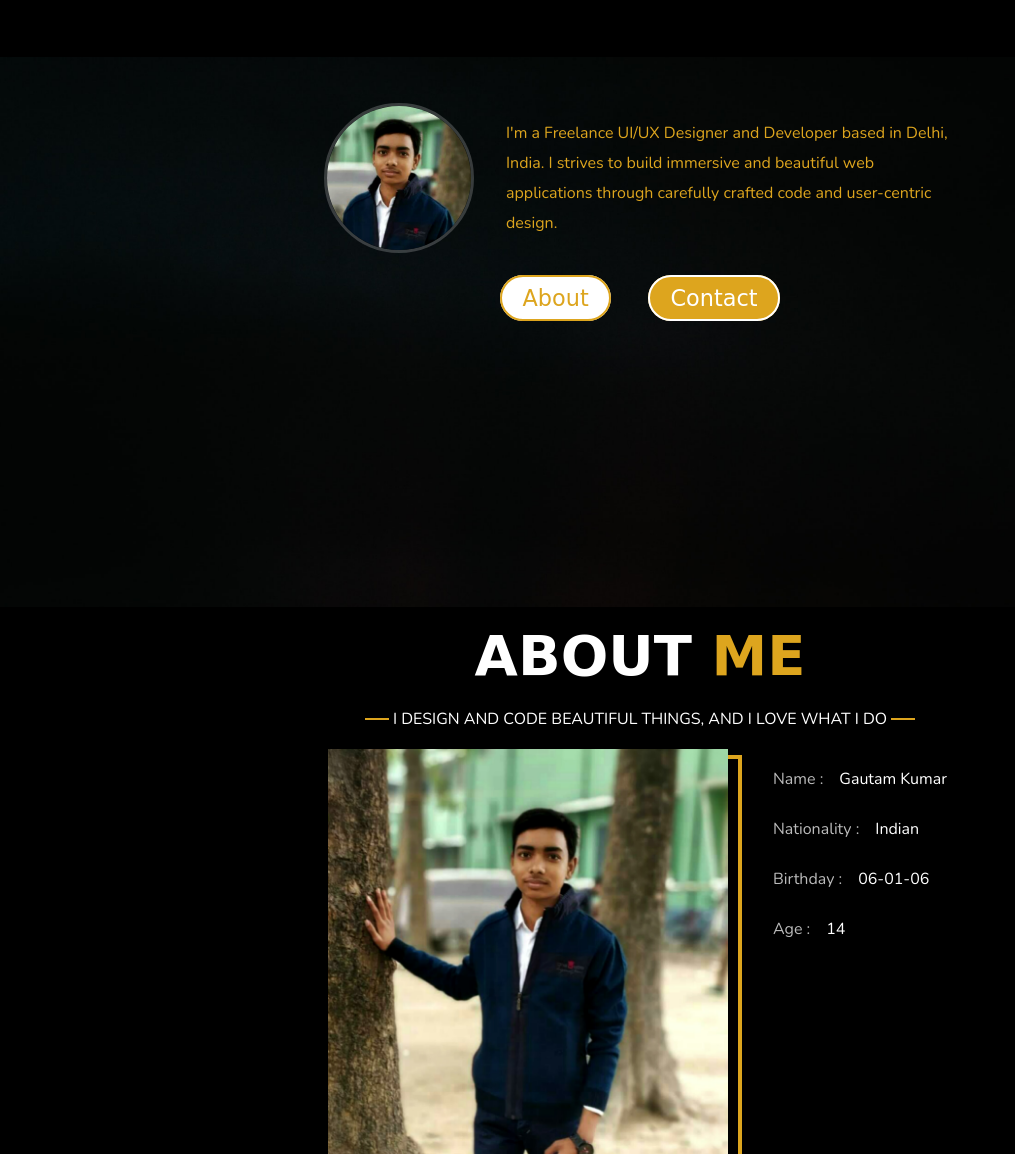
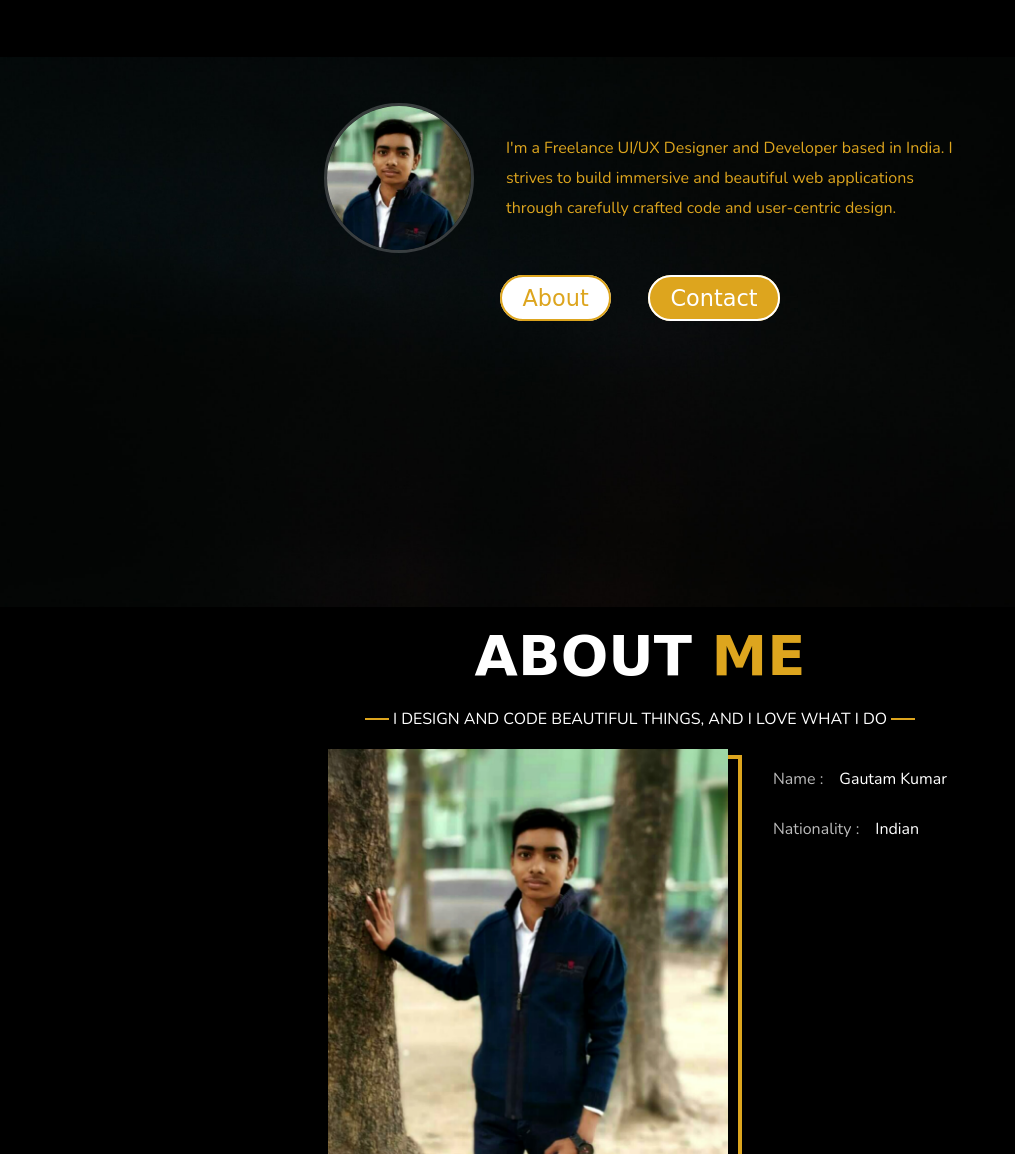
Before and after one commit to Gautamkumardev/gautam, a plain HTML site: page index.html in a window 1280 px wide. Shown: the part 193-1347 px from the top of the page, without its empty margins (0-1015 px from the left). Drawn offline with nearby package versions, Linux system fonts and the light colour scheme; a web font is replaced by a local one.

Commit message:
Update index.html

```diff
--- a/index.html
+++ b/index.html
@@ -30,7 +30,7 @@
           <img src="images/about.jpg" alt="profile" />
         </div>
         <p>
-          I'm a Freelance UI/UX Designer and Developer based in Delhi, India. I strives to build immersive and beautiful web applications through carefully crafted code and user-centric design.
+          I'm a Freelance UI/UX Designer and Developer based in India. I strives to build immersive and beautiful web applications through carefully crafted code and user-centric design.
         </p>
         <div class="links">
 
@@ -58,8 +58,7 @@
           <ul>
             <li><span>Name :</span>Gautam Kumar</li>
             <li><span>Nationality :</span>Indian</li>
-            <li><span>Birthday :</span>06-01-06</li>
-            <li><span>Age :</span>14</li>
+
 
           </ul>
         </div>
```
